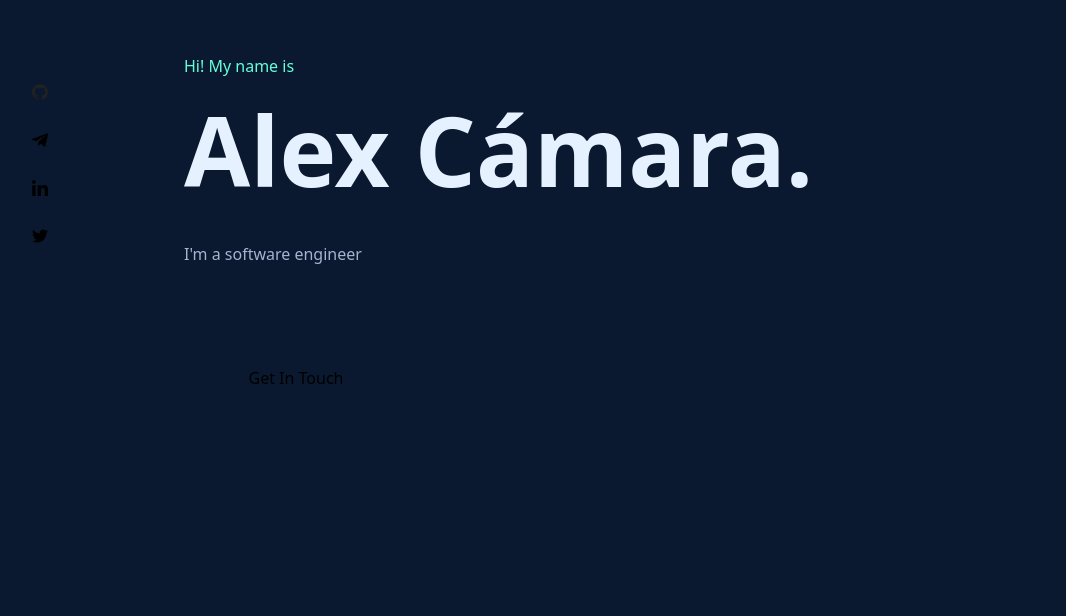
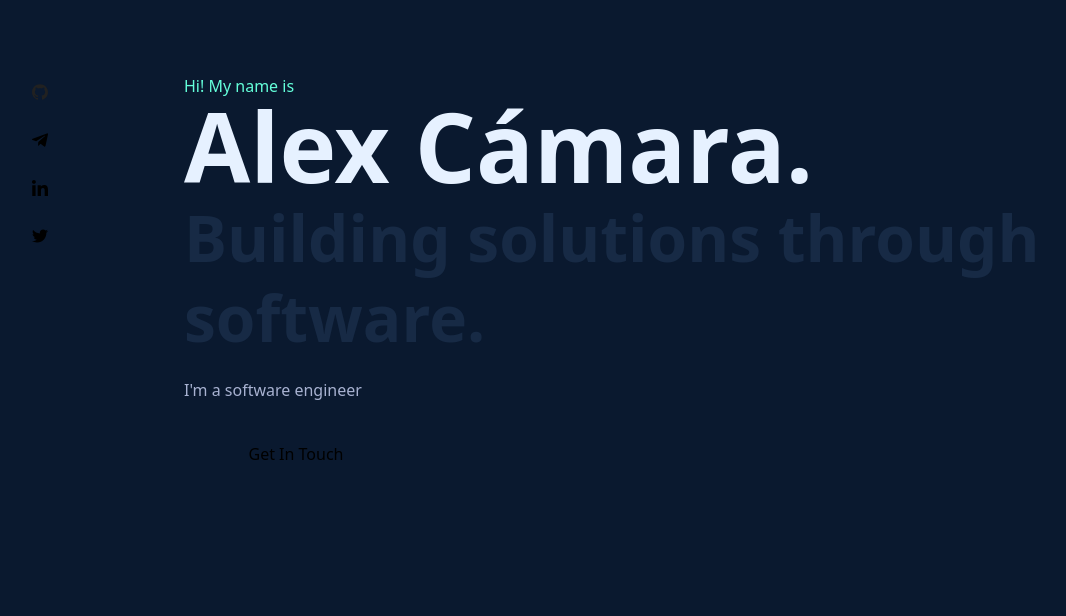
Before and after one commit to Alex-Camara/portfolio, a Vue app: page / in a window 1280 px wide. Shown: the part 184-800 px from the top of the page, without its empty margins (8-1074 px from the left). Built offline with nearby package versions, Linux system fonts and the light colour scheme.

Commit message:
modified hello banner

```diff
--- a/src/App.vue
+++ b/src/App.vue
@@ -3,7 +3,7 @@
     <navbar/>
     <contact-panel/>
     <right-panel/>
-    <home class="md:mx-24"/>
+    <home class="mx-5 md:mx-24"/>
     <about-me class="md:mx-24"/>
     <experience class="md:mx-24"/>
     <my-projects class="md:mx-20"/>
--- a/src/components/Hello.vue
+++ b/src/components/Hello.vue
@@ -1,11 +1,13 @@
 <template>
-  <div class="flex sm:content-start">
-      <div class="flex flex-col justify-center">
+  <div class="flex sm:content-start place-items-start">
+
+      <div class="flex flex-col justify-center my-auto">
         <p class="text-base text-accent">{{ greetings }}</p>
-        <p class="text-4xl text-white mb-2 md:mb-5 font-bold md:text-huge">{{ name }}</p>
+        <p class="text-4xl text-white mb-1 md:mb-1 font-bold md:text-huge leading-none">{{ name }}</p>
+        <p class="text-4xl text-light-primary mb-2 md:mb-5 font-bold md:text-6xl leading-tight">{{ slogan }}</p>
         <p class="text-base text-dark-white">{{ introduction }}  </p>
 
-        <button class="regular-button items-center mt-20 place-self-start w-56 h-16">{{ contactButton }}</button>
+        <button class="regular-button items-center mt-5 place-self-start w-56 h-16">{{ contactButton }}</button>
       </div>
 
   </div>
@@ -17,6 +19,7 @@ import { Component, Vue } from 'vue-property-decorator';
 @Component
 export default class Hello extends Vue {
   private name = 'Alex Cámara.';
+  private slogan = 'Building solutions through software.';
   private greetings = 'Hi! My name is';
   private introduction = 'I\'m a software engineer';
   private contactButton = 'Get In Touch';
--- a/src/views/Home.vue
+++ b/src/views/Home.vue
@@ -1,6 +1,6 @@
 <template>
-  <div class="flex justify-center md:justify-start h-screen bg-primary">
-    <hello class="md:mt-8 md:ml-24"/>
+  <div class="flex justify-center md:justify-start h-screen bg-primary bg-blue-500">
+    <hello class="md:mt-32 md:ml-24"/>
   </div>
 </template>
 
```
